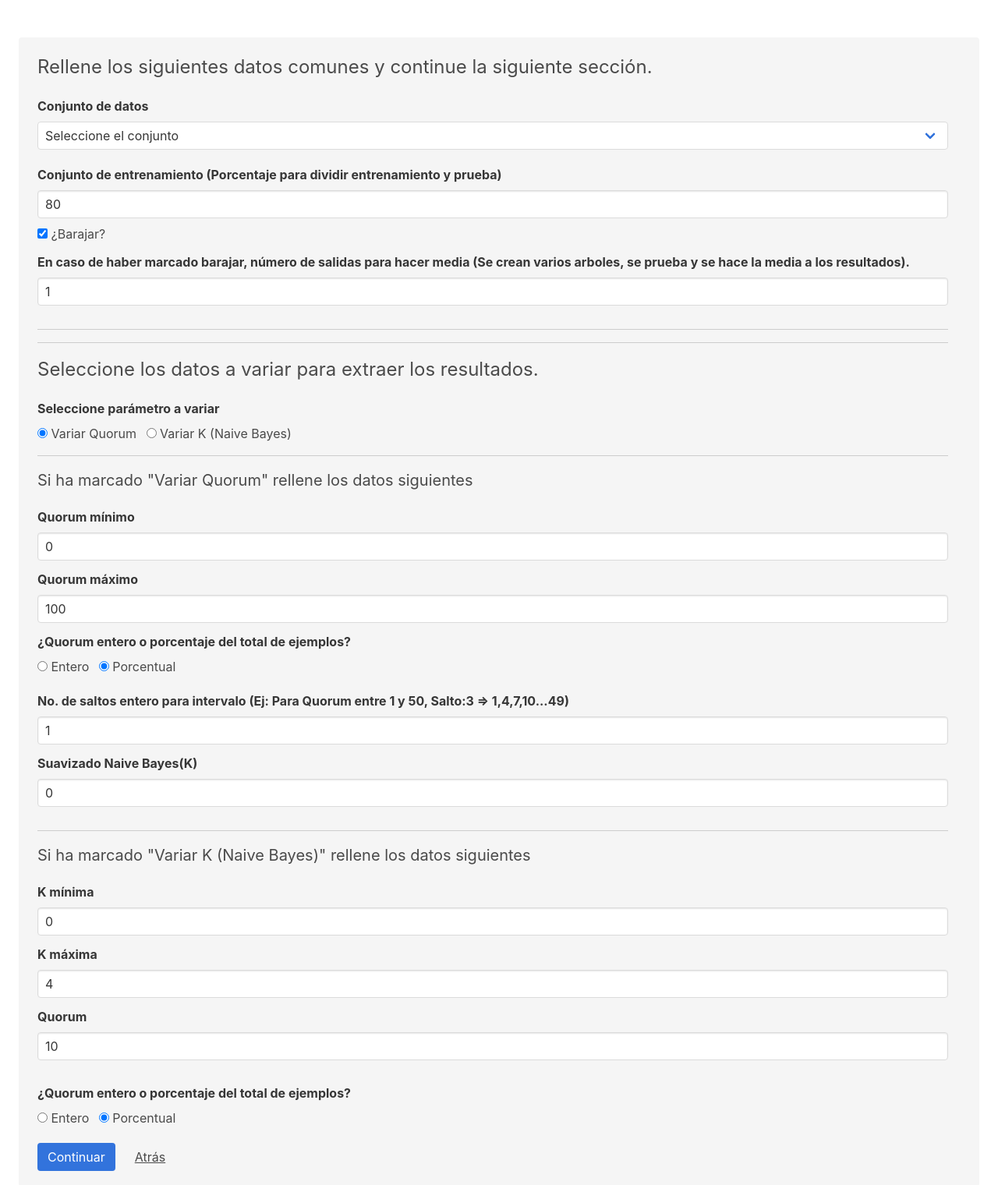
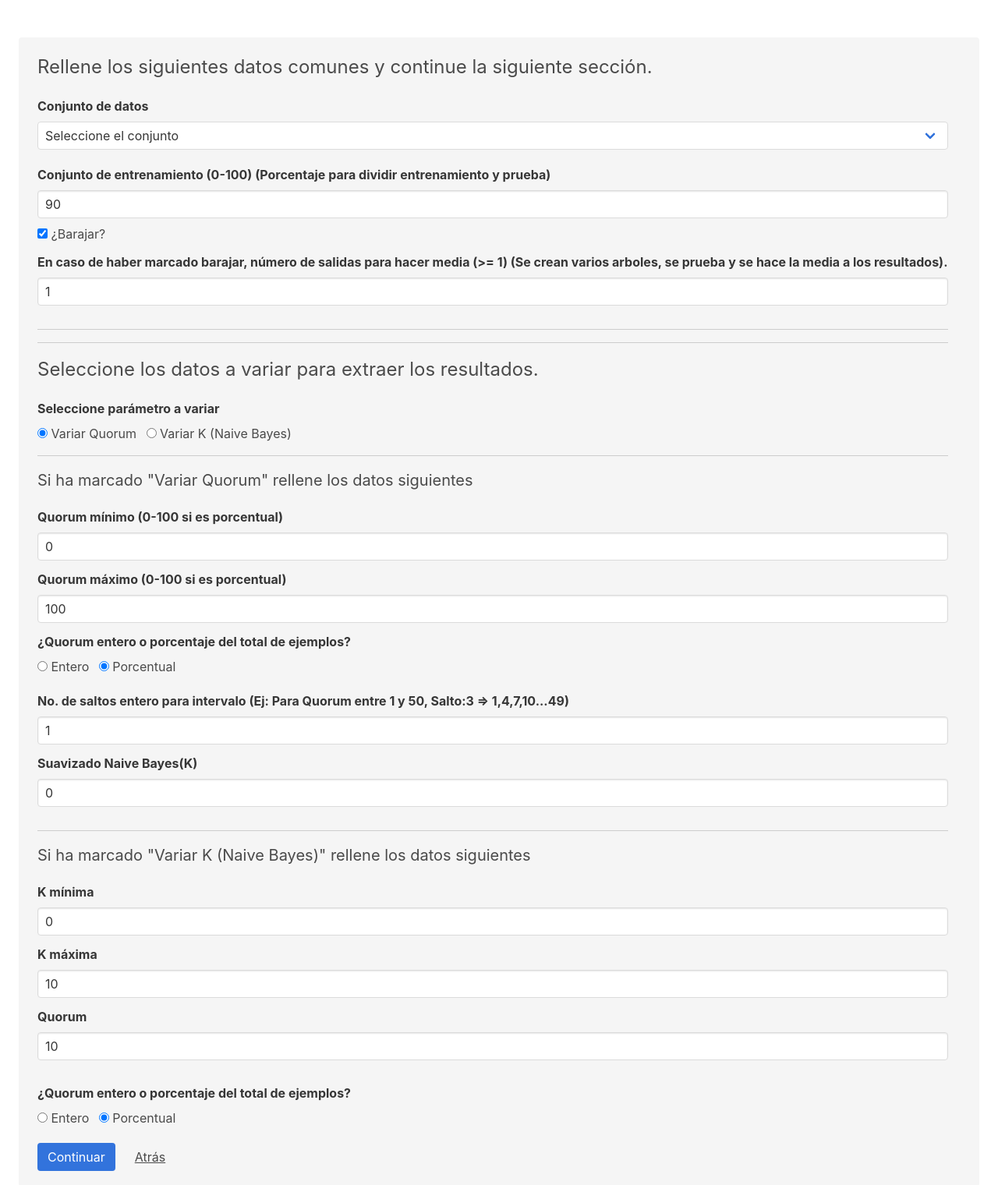
Before and after one commit to cesgarpas/IA-Trabajo-ID3, a Flask app: page /testing in a window 1280 px wide. Shown: the part 60-1580 px from the top of the page at 78% size. Run offline with Flask 2, Linux system fonts and the light colour scheme.

Commit message:
FIX: Arreglos menores

```diff
--- a/src/graphplot/__init__.py
+++ b/src/graphplot/__init__.py
@@ -10,7 +10,7 @@ def get_graph(dataset, quorum, quorum_type):
     try:
         global count
         count = 0
-        tree, result, info = get_results(dataset, 99.99, quorum, quorum_type, 0, False, 0)
+        tree, result, info = get_results(dataset, 99.99, quorum, quorum_type, 0, True, 0)
 
         graph = pydot.Dot(graph_type="digraph", rankdir="LR")
 
--- a/src/templates/graphplot_form.html
+++ b/src/templates/graphplot_form.html
@@ -60,7 +60,7 @@
                 <div class="field">
                     <label class="label">Quorum (Un valor entero o un porcentaje del total de ejemplos)</label>
                     <div class="control">
-                        <input class="input" type="number" name="quorum" placeholder="Quorum" required>
+                        <input class="input" type="number" name="quorum" placeholder="Quorum" value="0" required>
                     </div>
                 </div>
                 <div class="field" style="margin-bottom: 20px">
--- a/src/templates/imp_form.html
+++ b/src/templates/imp_form.html
@@ -58,7 +58,7 @@
                 </div>
 
                 <div class="field">
-                    <label class="label">Conjunto de entrenamiento (Porcentaje para dividir entrenamiento y
+                    <label class="label">Conjunto de entrenamiento (0-100) (Porcentaje para dividir entrenamiento y
                         prueba)</label>
                     <div class="control">
                         <input class="input" type="number" name="train" value="80"
--- a/src/templates/testing_form.html
+++ b/src/templates/testing_form.html
@@ -58,10 +58,10 @@
                 </div>
 
                 <div class="field">
-                    <label class="label">Conjunto de entrenamiento (Porcentaje para dividir entrenamiento y
+                    <label class="label">Conjunto de entrenamiento (0-100) (Porcentaje para dividir entrenamiento y
                         prueba)</label>
                     <div class="control">
-                        <input class="input" type="number" name="train" value="80"
+                        <input class="input" type="number" name="train" value="90"
                                placeholder="Porcentaje de los datos para entrenamiento" required>
                     </div>
                     <label class="checkbox" style="margin-top: 10px">
@@ -72,7 +72,7 @@
 
                 <div class="field" style="margin-bottom: 30px">
                     <label class="label">
-                        En caso de haber marcado barajar, número de salidas para hacer media (Se crean varios arboles, se prueba y se hace la media a los resultados).
+                        En caso de haber marcado barajar, número de salidas para hacer media (>= 1) (Se crean varios arboles, se prueba y se hace la media a los resultados).
                     </label>
                     <div class="control">
                         <input class="input" type="number" name="trees" value="1" placeholder="Result outputs" required>
@@ -105,13 +105,13 @@
                     Si ha marcado "Variar Quorum" rellene los datos siguientes
                 </p>
                 <div class="field">
-                    <label class="label">Quorum mínimo</label>
+                    <label class="label">Quorum mínimo (0-100 si es porcentual)</label>
                     <div class="control">
                         <input class="input" type="number" name="quorum_min" value="0" placeholder="Quórum mínimo" required>
                     </div>
                 </div>
                 <div class="field">
-                    <label class="label">Quorum máximo</label>
+                    <label class="label">Quorum máximo (0-100 si es porcentual)</label>
                     <div class="control">
                         <input class="input" type="number" name="quorum_max" value="100" placeholder="Quórum máximo" required>
                     </div>
@@ -159,7 +159,7 @@
                 <div class="field">
                     <label class="label">K máxima</label>
                     <div class="control">
-                        <input class="input" type="number" name="k_max" value="4" placeholder="K máxima" required>
+                        <input class="input" type="number" name="k_max" value="10" placeholder="K máxima" required>
                     </div>
                 </div>
 
```
Also changed, not shown: src/static/graphs/tree.png.
